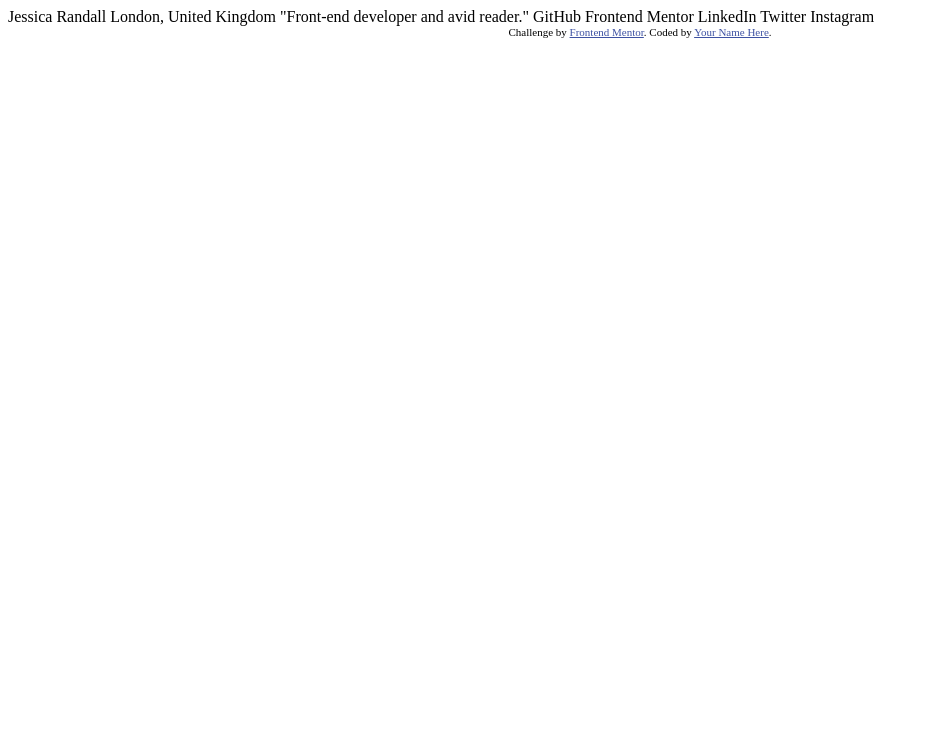
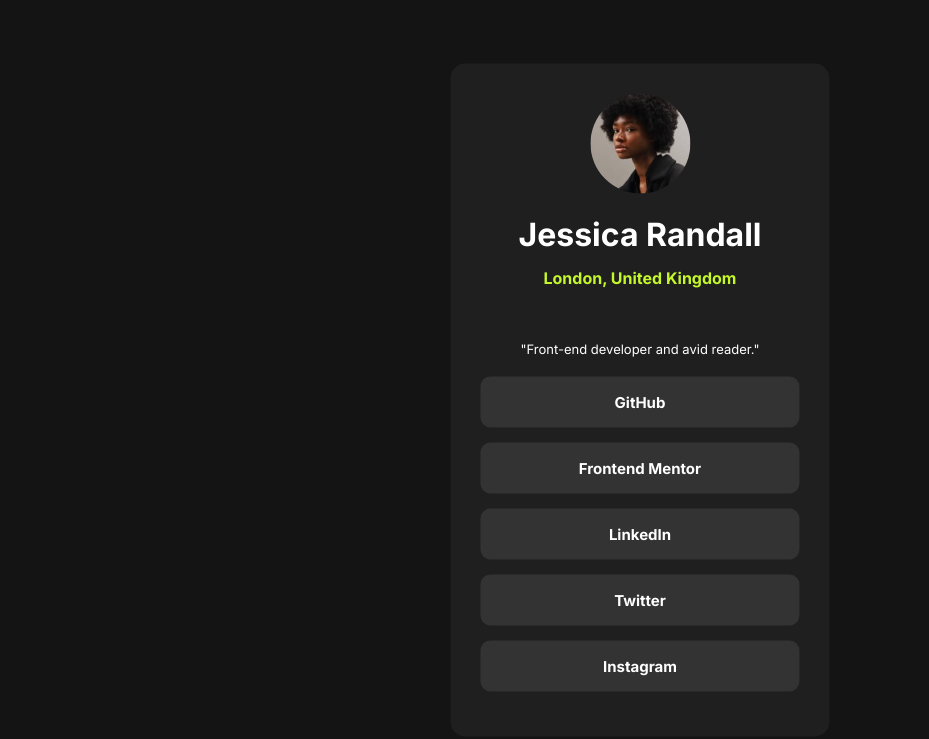
Before and after one commit to morrimanreal/social_links_profile, a plain HTML site: page index.html in a window 1280 px wide. Shown: the whole page, without its empty margins (0-929 px from the left). Drawn offline with Linux system fonts and the light colour scheme.

Commit message:
Updated project with css and html

```diff
--- a/index.html
+++ b/index.html
@@ -5,6 +5,12 @@
   <meta name="viewport" content="width=device-width, initial-scale=1.0"> <!-- displays site properly based on user's device -->
 
   <link rel="icon" type="image/png" sizes="32x32" href="./assets/images/favicon-32x32.png">
+
+  <link rel="preconnect" href="https://fonts.googleapis.com">
+  <link rel="preconnect" href="https://fonts.gstatic.com" crossorigin>
+  <link href="https://fonts.googleapis.com/css2?family=Inter:wght@100..900&display=swap" rel="stylesheet">
+
+  <link rel="stylesheet" href="style.css">
 
   <title>Frontend Mentor | Social links profile</title>
 
@@ -16,19 +22,34 @@
 </head>
 <body>
 
-  Jessica Randall
-  London, United Kingdom
-  "Front-end developer and avid reader."
 
-  GitHub
-  Frontend Mentor
-  LinkedIn
-  Twitter
-  Instagram
+  <main class="main-profile-box">
+    <img src="assets/images/avatar-jessica.jpeg" alt="">
+    <h1>Jessica Randall</h1>
+    <h2>London, United Kingdom</h2>
+    <p>"Front-end developer and avid reader."</p>
 
-  <div class="attribution">
+    <div>
+      <h3>GitHub</h3>
+    </div>
+    <div>
+      <h3>Frontend Mentor</h3>
+    </div>
+    <div>
+      <h3>LinkedIn</h3>
+    </div>
+    <div>
+      <h3>Twitter</h3>
+    </div>
+    <div>
+      <h3>Instagram</h3>
+    </div>
+
+  </main>
+
+  <!-- <div class="attribution">
     Challenge by <a href="https://www.frontendmentor.io?ref=challenge" target="_blank">Frontend Mentor</a>.
     Coded by <a href="#">Your Name Here</a>.
-  </div>
+  </div> -->
 </body>
 </html>
--- /dev/null
+++ b/style.css
@@ -0,0 +1,57 @@
+body {
+  background-color: hsl(0, 0%, 8%);
+}
+
+main {
+  background-color: hsl(0, 0%, 12%);
+  position: absolute;
+  top: 50%;
+  left: 50%;
+  transform: translate(-50%, -50%);
+  border-radius: 15px;
+  padding: 30px;
+}
+
+h1, h3, p {
+  color: hsl(0, 0%, 100%);
+  font-family: "Inter", "sans-serif";
+  text-align: center;
+}
+
+h1 {
+  padding-bottom: auto;
+  margin-bottom: auto;
+}
+
+h3 {
+  font-size: 15px;
+}
+
+h2 {
+  color: hsl(75, 94%, 57%);
+  font-family: "Inter", "sans-serif";
+  font-size: 1rem;
+  text-align: center;
+}
+
+p {
+  padding: 40px;
+  margin-bottom: 0;
+  padding-bottom: 20px;
+  font-size: 13px;
+}
+
+img {
+  height: 100px;
+  border-radius: 50%;
+  display: block;
+  margin-left: auto;
+  margin-right: auto;
+}
+
+div {
+  background-color: hsl(0, 0%, 20%);
+  border-radius: 10px;
+  padding: 1px;
+  margin-bottom: 15px;
+}
```
